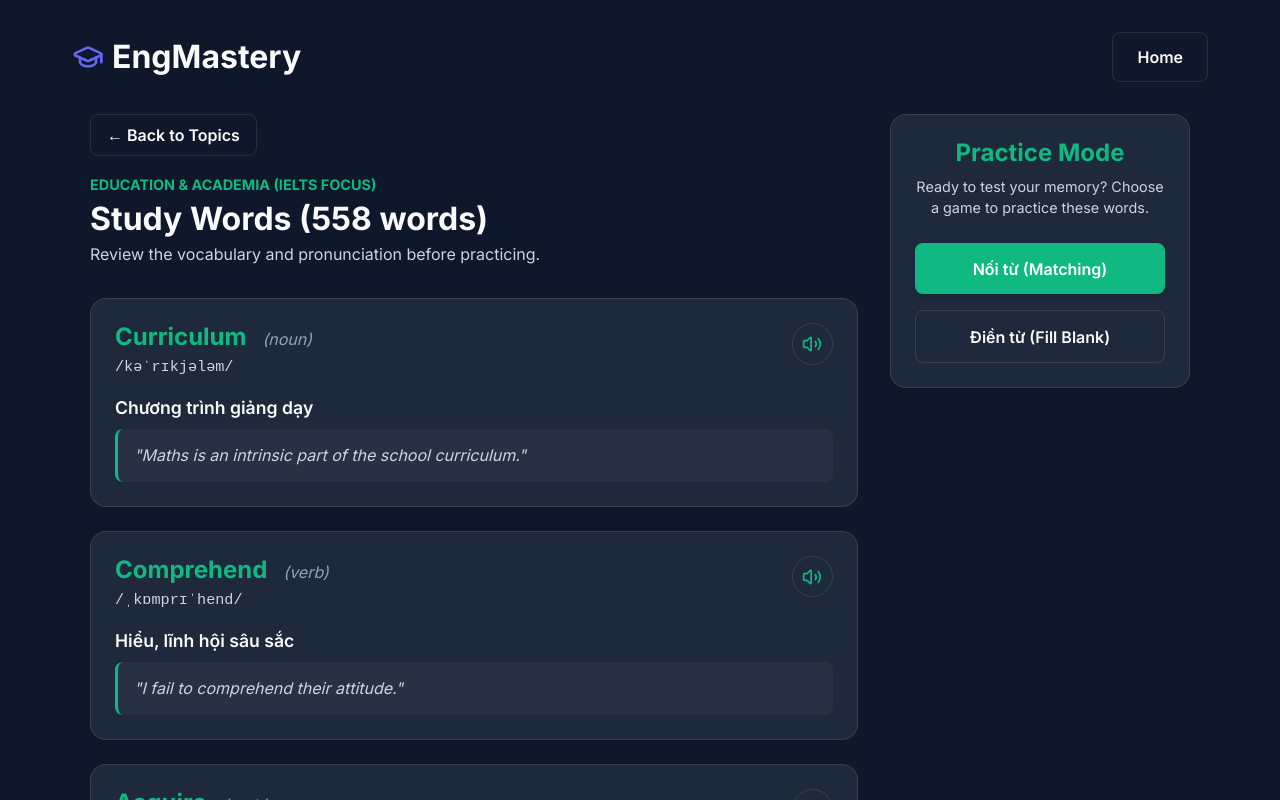
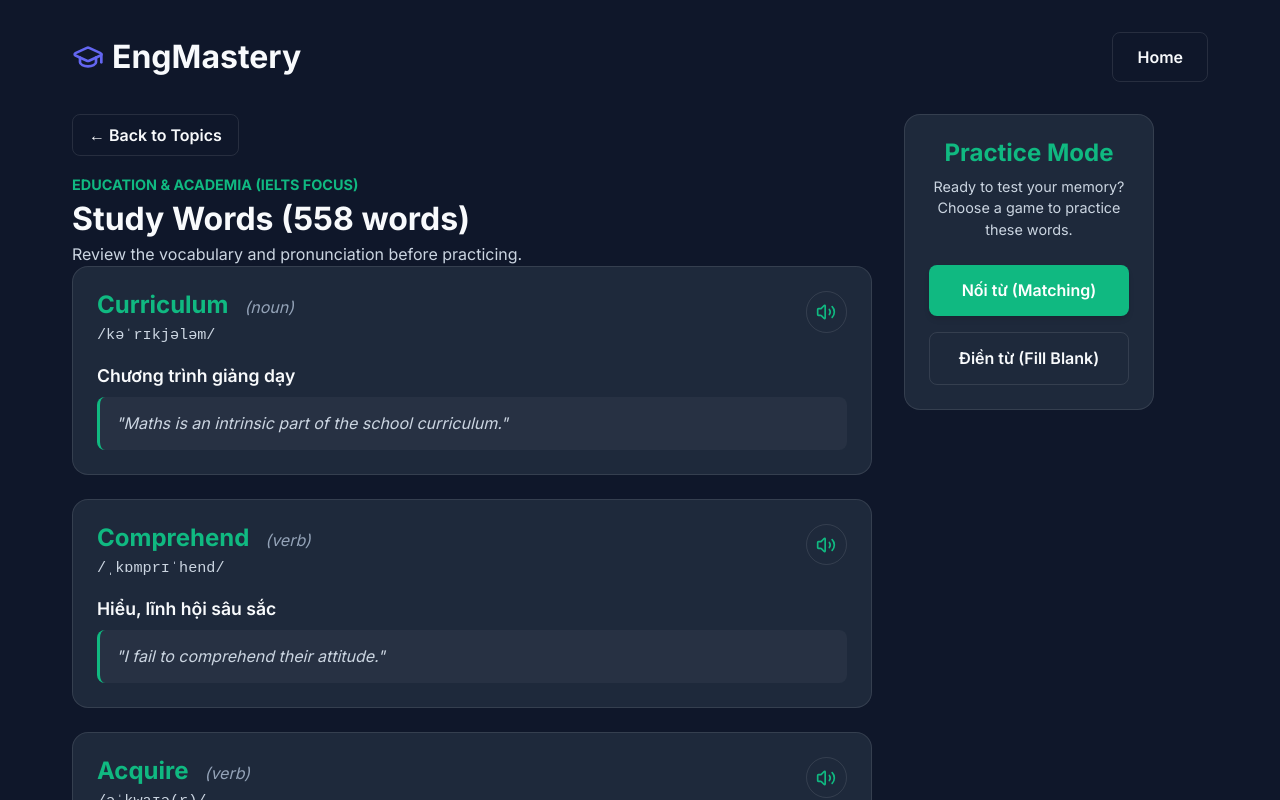
Before and after one commit to tunguyenhd/learn_english, a Next.js app: page /learn_english/ielts/vocabulary/1 in a window 1280 px wide. Shown: the top 800 px of the page. Built offline with nearby package versions, Linux system fonts and the light colour scheme.

Commit message:
fix(mobile): resolve Safari iOS crash caused by sticky positioning

```diff
--- a/app/[certType]/vocabulary/[topicId]/VocabularyStudyClient.tsx
+++ b/app/[certType]/vocabulary/[topicId]/VocabularyStudyClient.tsx
@@ -16,11 +16,11 @@ export default function VocabularyStudyClient({ certType, topicData }: Props) {
   const brandColor = certType === 'ielts' ? 'var(--brand-ielts)' : 'var(--brand-toeic)';
 
   return (
-    <div className="animate-fade-in" style={{ display: 'flex', flexWrap: 'wrap', gap: '2rem', maxWidth: '1100px', margin: '0 auto', paddingBottom: '4rem', alignItems: 'flex-start' }}>
-      <div style={{ flex: '1 1 300px', maxWidth: '800px', width: '100%' }}>
+    <div className="animate-fade-in flex flex-col md:flex-row gap-8 max-w-[1100px] mx-auto pb-16 items-start">
+      <div className="w-full flex-1 max-w-[800px]">
         <BackButton href={`/${certType}/vocabulary`} label="Back to Topics" />
 
-        <div style={{ display: 'flex', justifyContent: 'space-between', alignItems: 'center', marginBottom: '2rem', flexWrap: 'wrap', gap: '1rem' }}>
+        <div className="flex justify-between items-center mb-8 flex-wrap gap-4">
           <div>
             <span style={{ fontSize: '0.9rem', color: brandColor, textTransform: 'uppercase', fontWeight: 700 }}>
               {topicData.title}
@@ -30,12 +30,12 @@ export default function VocabularyStudyClient({ certType, topicData }: Props) {
           </div>
         </div>
 
-        <div style={{ display: 'flex', flexDirection: 'column', gap: '1.5rem' }}>
+        <div className="flex flex-col gap-6">
           {topicData.words.map((item) => (
-            <div key={item.id} className="card glass-panel" style={{ display: 'flex', flexDirection: 'column', gap: '1rem' }}>
-              <div style={{ display: 'flex', justifyContent: 'space-between', alignItems: 'flex-start' }}>
+            <div key={item.id} className="card glass-panel flex flex-col gap-4">
+              <div className="flex justify-between items-start">
                 <div>
-                  <div style={{ display: 'flex', alignItems: 'baseline', gap: '1rem' }}>
+                  <div className="flex items-baseline gap-4">
                     <h3 style={{ fontSize: '1.5rem', margin: 0, color: brandColor }}>{item.word}</h3>
                     <span style={{ color: 'var(--text-muted)', fontStyle: 'italic' }}>({item.pos})</span>
                   </div>
@@ -60,8 +60,8 @@ export default function VocabularyStudyClient({ certType, topicData }: Props) {
       </div>
 
       {/* Sticky Sidebar */}
-      <div style={{ display: 'flex', flex: '1 1 250px', position: 'sticky', top: '6rem', maxWidth: '300px', flexDirection: 'column', gap: '1rem', flexShrink: 0 }}>
-        <div className="card glass-panel" style={{ padding: '1.5rem', textAlign: 'center' }}>
+      <div className="flex flex-col gap-4 w-full md:w-[250px] shrink-0 md:sticky md:top-24">
+        <div className="card glass-panel p-6 text-center">
           <h3 style={{ margin: '0 0 0.5rem 0', color: brandColor }}>Practice Mode</h3>
           <p style={{ color: 'var(--text-secondary)', fontSize: '0.9rem', marginBottom: '1.5rem' }}>
             Ready to test your memory? Choose a game to practice these words.
```
